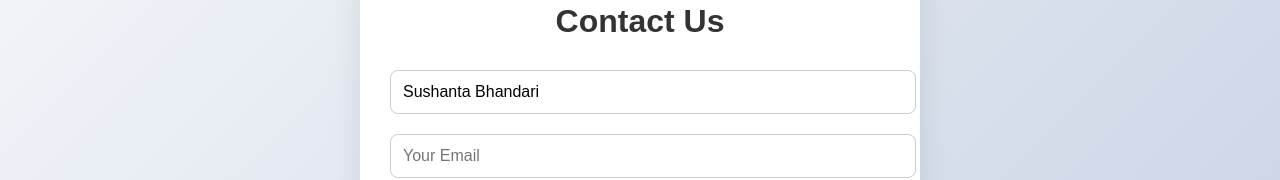
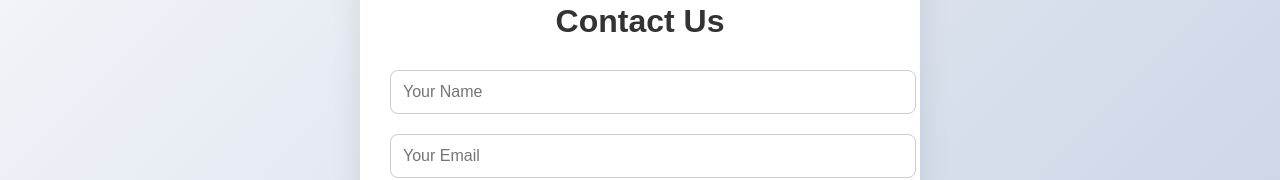
Before and after one commit to Areszyn/Contactus-, a plain HTML site: page index.html in a window 1280 px wide. Shown: the part 183-363 px from the top of the page. Drawn offline with Linux system fonts and the light colour scheme; no server answers.

Commit message:
Update index.html

```diff
--- a/index.html
+++ b/index.html
@@ -104,7 +104,7 @@
         <h1>Contact Us</h1>
 
         <form id="contactForm">
-            <input type="text" id="name" placeholder="Your Name" value="Sushanta Bhandari" required>
+            <input type="text" id="name" placeholder="Your Name" required>
             <input type="email" id="email" placeholder="Your Email" required>
             <textarea id="message" placeholder="Your Message" rows="4" required></textarea>
             <button type="submit" id="sendButton">Send</button>
```
